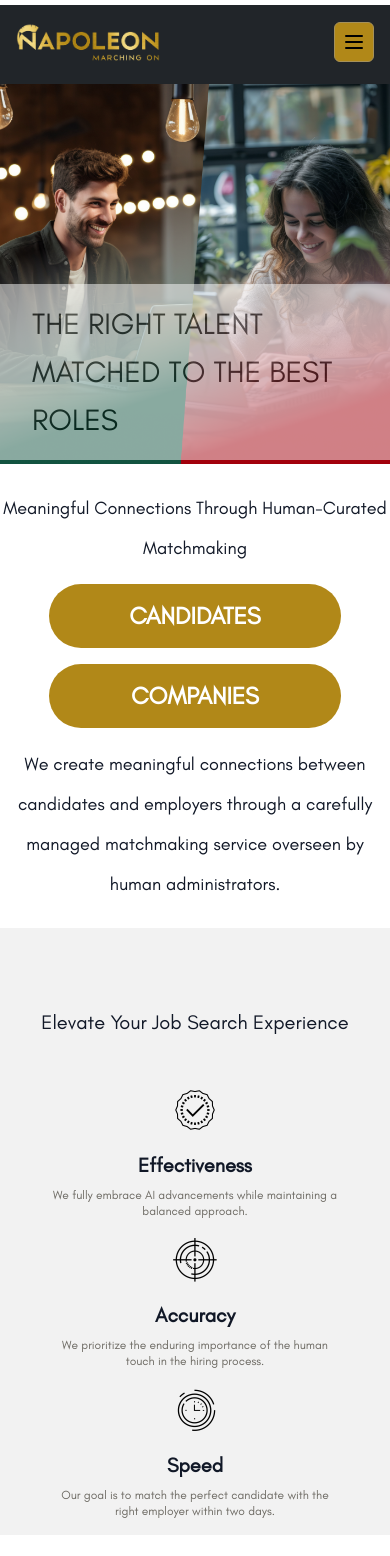
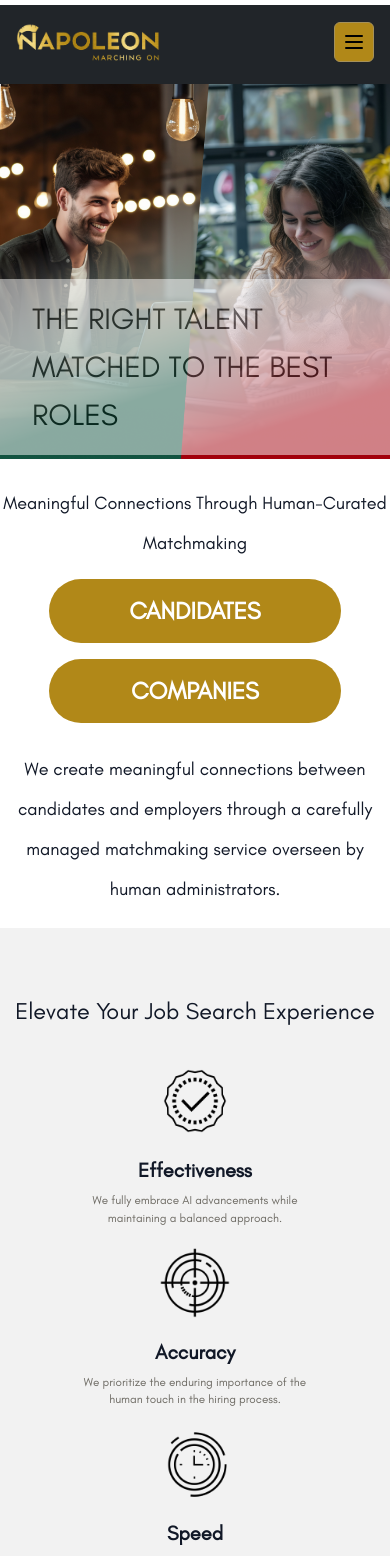
Before and after one commit to ecommercedev1112/Napoleon-landing, a Next.js app: page / in a window 390 px wide. Shown: the top 1556 px of the page. Built offline with nearby package versions, Linux system fonts and the light colour scheme.

Commit message:
Nextjs responsive issue

```diff
--- a/src/app/components/contactus/index.tsx
+++ b/src/app/components/contactus/index.tsx
@@ -75,7 +75,7 @@ const ContactUs: React.FC = () => {
         <div className="flex flex-col md:flex-row justify-start items-start gap-0 md:gap-16">
           {["CANDIDATE", "COMPANY"].map((role) => (
             <div
-              className="flex flex-row justify-center items-center py-6"
+              className="flex flex-row justify-center items-center py-1.5 px-0 md:py-6"
               key={role}
             >
               <Input
--- a/src/app/components/elevateJobSearch/index.tsx
+++ b/src/app/components/elevateJobSearch/index.tsx
@@ -17,19 +17,19 @@ const FeatureItem: React.FC<FeatureItemProps> = ({
       <div className="flex justify-center mb-2 md:mb-0">
         <Image
           src={icon}
-          width={50}
-          height={50}
+          width={150}
+          height={150}
           alt={title}
-          className="md:w-24 md:h-24 2xl:w-36 2xl:h-36"
+          className="w-1/5 md:w-24 md:h-24 2xl:w-36 2xl:h-36"
           objectFit="contain"
           priority
         />
       </div>
-      <div className="flex flex-col items-center md:items-start">
+      <div className="flex flex-col items-center md:items-start md:gap-2.5">
         <h2 className="text-xl md:text-[1.8rem] 2xl:text-[2.2rem] font-bold mb-2">
           {title}
         </h2>
-        <p className="text-muted-foreground text-xs md:text-sm 2xl:text-lg max-w-[18rem] 2xl:max-w-[20rem]">
+        <p className="text-muted-foreground text-[3vw] md:text-[1vw] lg:max-w-[18rem]  2xl:text-[1vw] max-w-[15rem] 2xl:max-w-[24rem] md:leading-relaxed">
           {description}
         </p>
       </div>
@@ -43,7 +43,7 @@ const ElevateJobSearch: React.FC = () => {
       <div className="w-full max-w-[85rem] mx-auto py-4 md:py-12 md:px-20 lg:px-28  2xl:max-w-[112rem] 2xl:px-40  2xl:py-28 ">
         <div className="max-w-2xl 2xl:max-w-5xl mx-auto hidden md:block">
           <p
-            className="text-[1.55rem] text-center font-medium leading-relaxed mt-16 2xl:text-[2.2rem] 2xl:leading-[3rem]"
+            className="text-[1.55rem] text-center font-medium leading-relaxed mt-16 2xl:text-[2.2rem] 2xl:leading-[3rem] 2xl:m-0"
             // style={{ lineHeight: "2.4rem" }}
           >
             We create meaningful connections between candidates and employers
@@ -52,11 +52,11 @@ const ElevateJobSearch: React.FC = () => {
           </p>
         </div>
 
-        <div className="grid grid-cols-1 lg:grid-cols-2 gap-8 items-start mt-12 lg:my-20 w-full">
+        <div className="grid grid-cols-1 lg:grid-cols-2 gap-8 items-start mt-12 lg:my-20 w-full lg:mb-0">
           <div className="flex items-center justify-start h-full  w-full md:gap-10">
             <h1
-              className="text-xl text-center md:text-3xl lg:text-[2.8rem] 2xl:text-[3.5rem] font-normal md:text-center w-full md:max-w-md  2xl:max-w-full md:ml-28  2xl:ml-0 2xl:mr-28  leading-relaxed "
-              style={{ lineHeight: "3.8rem" }}
+              className="text-[6vw] text-center md:text-[3vw] md:leading-[4vw] font-normal md:text-center w-full md:max-w-md  2xl:max-w-full md:ml-28  2xl:ml-0 2xl:mr-28  leading-relaxed "
+              // style={{ lineHeight: "3.8rem" }}
             >
               Elevate Your Job{" "}
               <span className="  whitespace-nowrap">Search Experience</span>
--- a/src/app/components/heroSection/index.tsx
+++ b/src/app/components/heroSection/index.tsx
@@ -91,7 +91,7 @@ const Hero: React.FC = () => {
               <ActionButton label="CANDIDATES" />
               <ActionButton label="COMPANIES" />
             </div>
-            <p className="text-lg" style={{ lineHeight: "2.5rem" }}>
+            <p className="text-lg py-2.5 px-0 text-[5vw]" style={{ lineHeight: "2.5rem" }}>
               We create meaningful connections between candidates and employers
               through a carefully managed matchmaking service overseen by human
               administrators.
--- a/src/app/components/hiringEmployersList/index.tsx
+++ b/src/app/components/hiringEmployersList/index.tsx
@@ -71,7 +71,7 @@ export default function HiringEmployersList() {
               <CardTitle className="text-center py-4 text-[1.8rem] 2xl:text-[2.5rem] font-medium px-2">
                 {employer.name}
               </CardTitle>
-              <p className="text-2xl 2xl:text-3xl  text-gray-600 py-4 text-center leading-relaxed 2xl:leading-loose">
+              <p className="text-[3vw] md:text-xl xl:text-2xl xl:leading-8 2xl:text-2xl text-gray-600 py-4 text-center leading-relaxed">
                 {employer.description}
               </p>
             </CardContent>
--- a/src/app/components/howItWorks/index.tsx
+++ b/src/app/components/howItWorks/index.tsx
@@ -59,7 +59,7 @@ export const HowItWorks = () => {
         </h1>
 
         <p
-          className=" block 2xl:hidden text-center md:text-left mt-4 md:mt-14  lg:mt-12 md:text-xl lg:text-[1.6rem 2xl:text-[2rem] max-w-[30rem] 2xl:max-w-[52rem] font-extralight"
+          className=" block 2xl:hidden text-center md:text-left mt-4 md:mt-14 md:mb-10 lg:mt-12 md:text-xl lg:text-[1.6rem 2xl:text-[2rem] max-w-[20rem] md:max-w-[30rem] 2xl:max-w-[52rem] font-extralight"
           style={{ lineHeight: "2rem" }}
         >
           We care about your comfort, so our team has created a video tutorial
@@ -67,7 +67,7 @@ export const HowItWorks = () => {
         </p>
 
         <p
-          className=" hidden 2xl:block text-center md:text-left mt-4 md:mt-14  lg:mt-12 md:text-xl lg:text-[1.6rem 2xl:text-[2rem] max-w-[30rem] 2xl:max-w-[52rem] font-extralight"
+          className=" hidden 2xl:block text-center md:text-left mt-4 md:mt-14 md:mb-10 lg:mt-12 md:text-xl lg:text-[1.6rem 2xl:text-[2rem] max-w-[30rem] 2xl:max-w-[52rem] font-extralight"
           style={{ lineHeight: "2.8rem" }}
         >
           We care about your comfort, so our team has created a video tutorial
@@ -89,7 +89,7 @@ export const HowItWorks = () => {
               </video>
               <h2
                 className={`text-2xl font-bold w-full 2xl:text-4xl ${
-                  video.title === "For Companies" ? "text-right" : "text-left"
+                  video.title === "For Companies" ? "md:text-right" : "text-left"
                 } ${video.color}`}
               >
                 {video.title}
```
